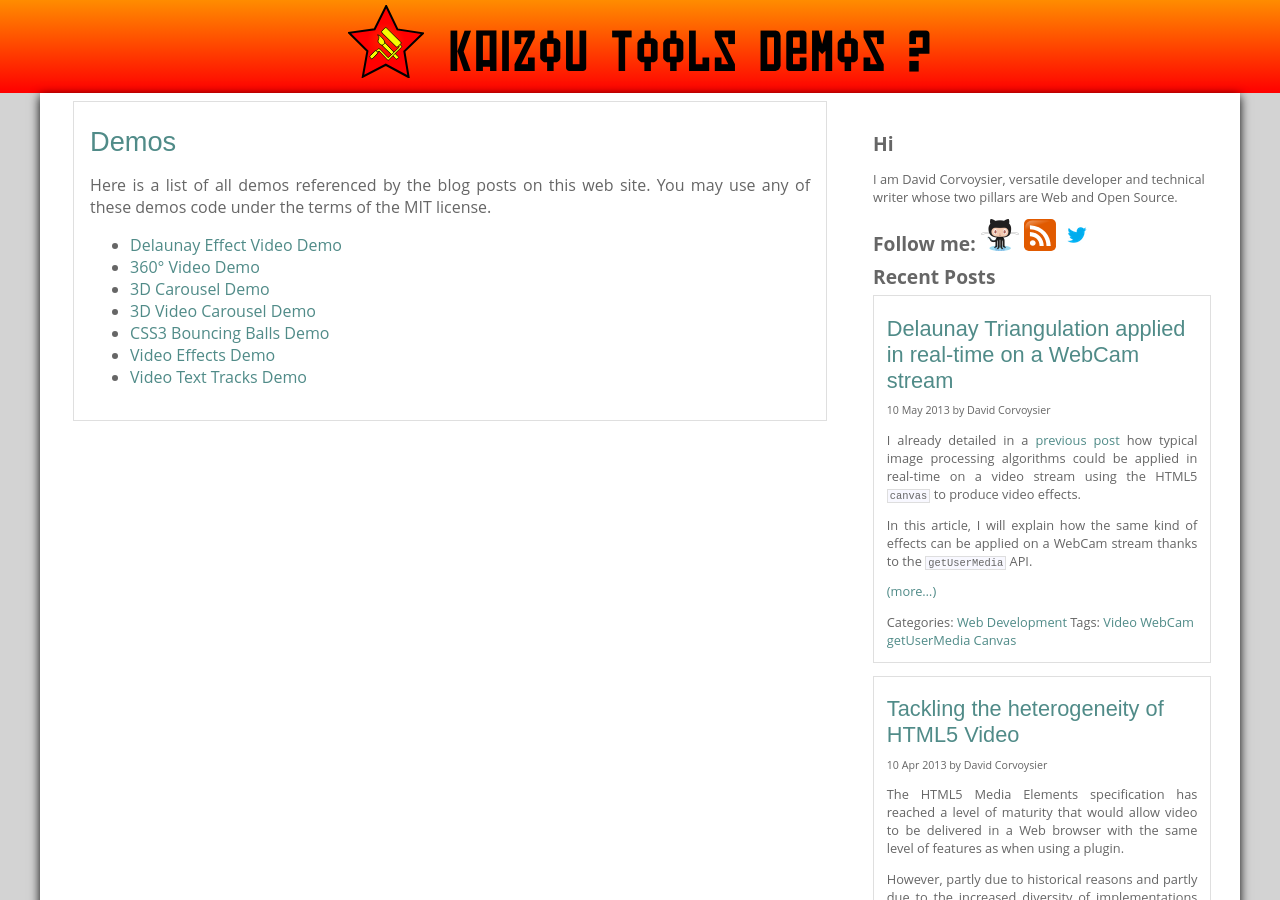
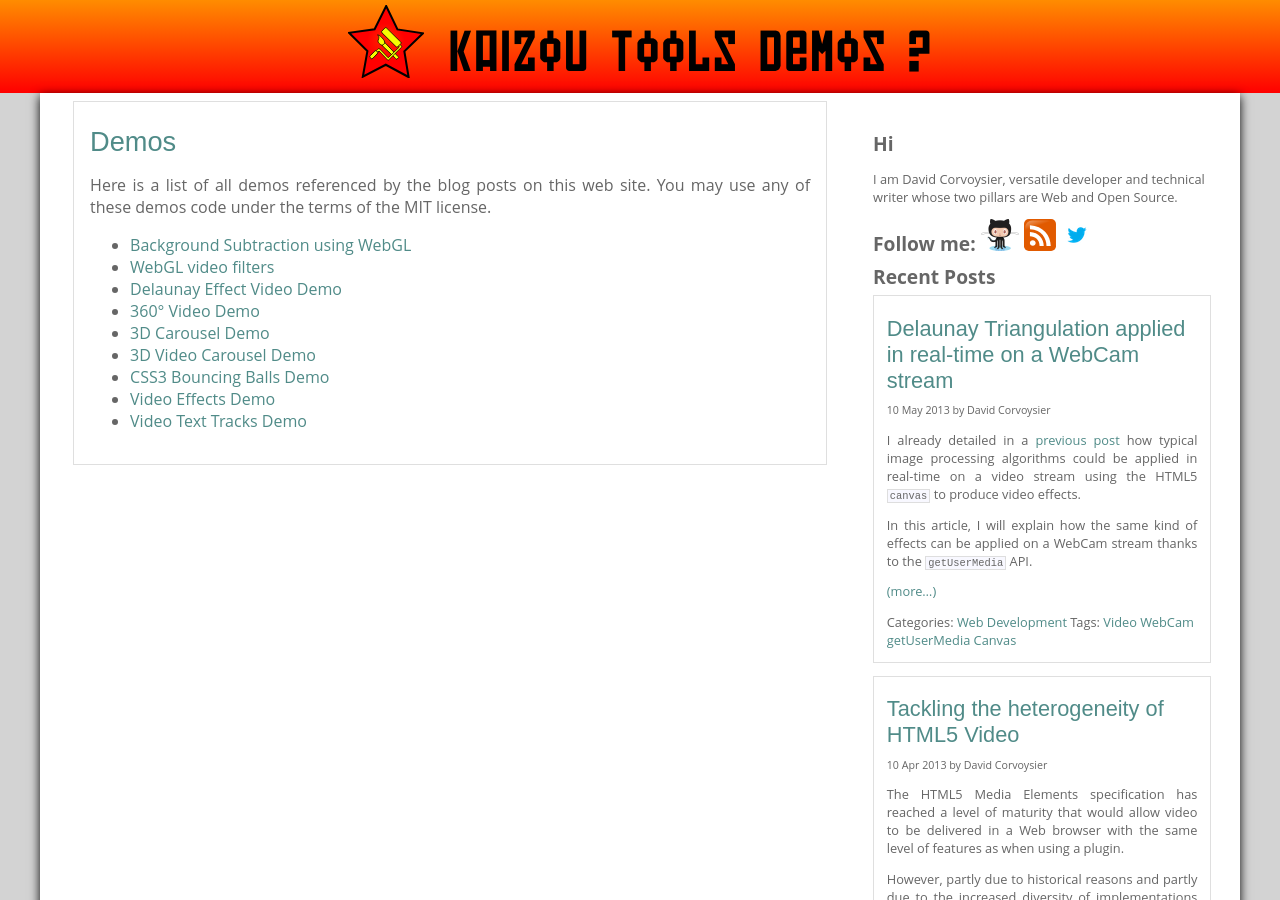
Before and after one commit to mgcrea/benchmark-kaizoumark, a Jekyll site: the page built from demos/index.html, in a window 1280 px wide and 900 px high. Built offline with Jekyll 4.4.1, drawn with Linux system fonts in a browser that asks for light colours; comment, search, counter and statistics services are not loaded.

Commit message:
Added glimp demos

```diff
--- a/demos/index.html
+++ b/demos/index.html
@@ -6,6 +6,8 @@ published: true
 ---
 <p>Here is a list of all demos referenced by the blog posts on this web site. You may use any of these demos code under the terms of the MIT license.</p>
 <ul>
+    <li><a href="../code/gh/glimp/examples/bgfg/bgfg.html">Background Subtraction using WebGL</a></li>
+    <li><a href="../code/gh/glimp/examples/filters/convolution.html">WebGL video filters</a></li>
     <li><a href="http://kaizouman.github.io/js-delaunay-effect/">Delaunay Effect Video Demo</a></li>
     <li><a href="./360-video-demo/">360° Video Demo</a></li>
     <li><a href="./3d-carousel-demo/">3D Carousel Demo</a></li>
```
